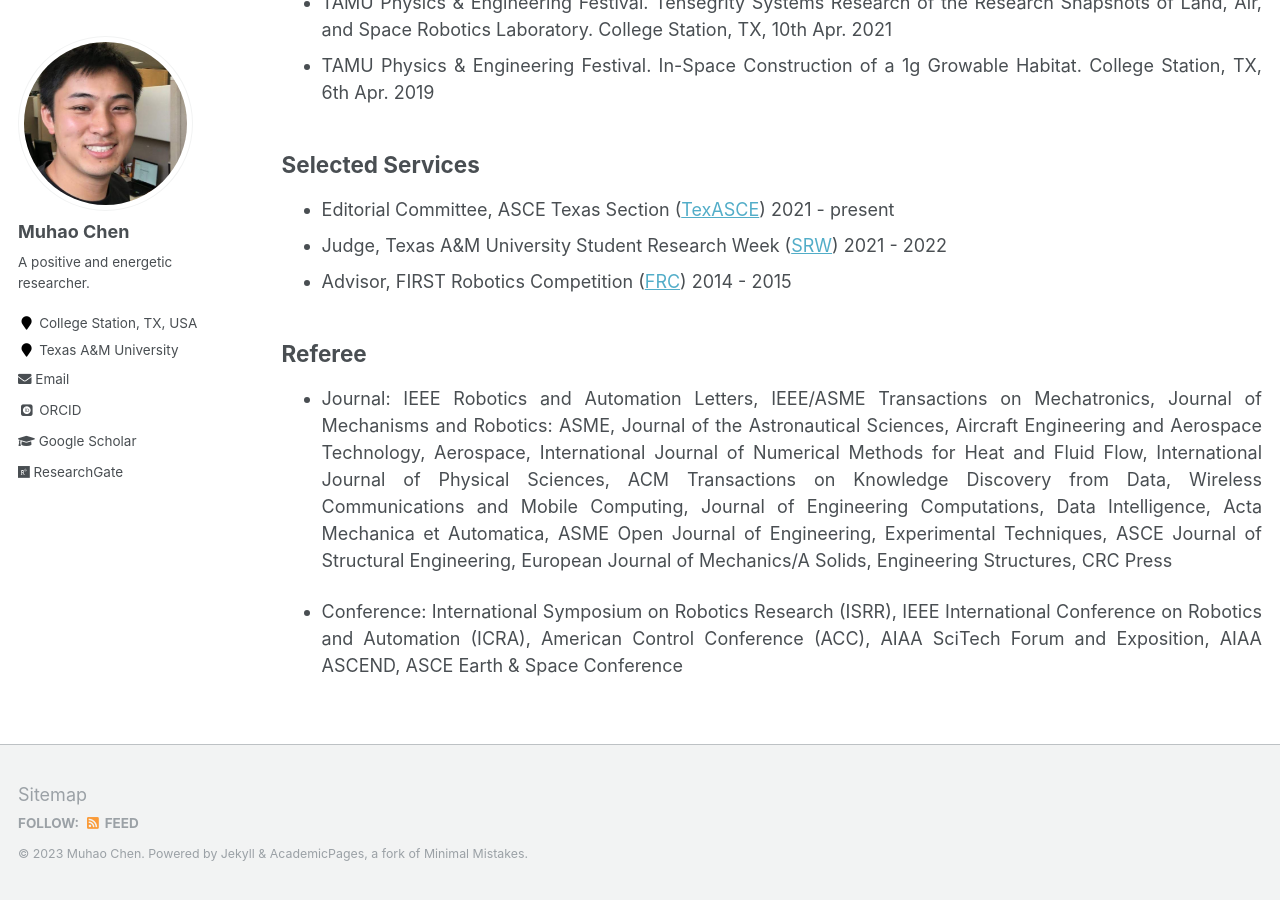
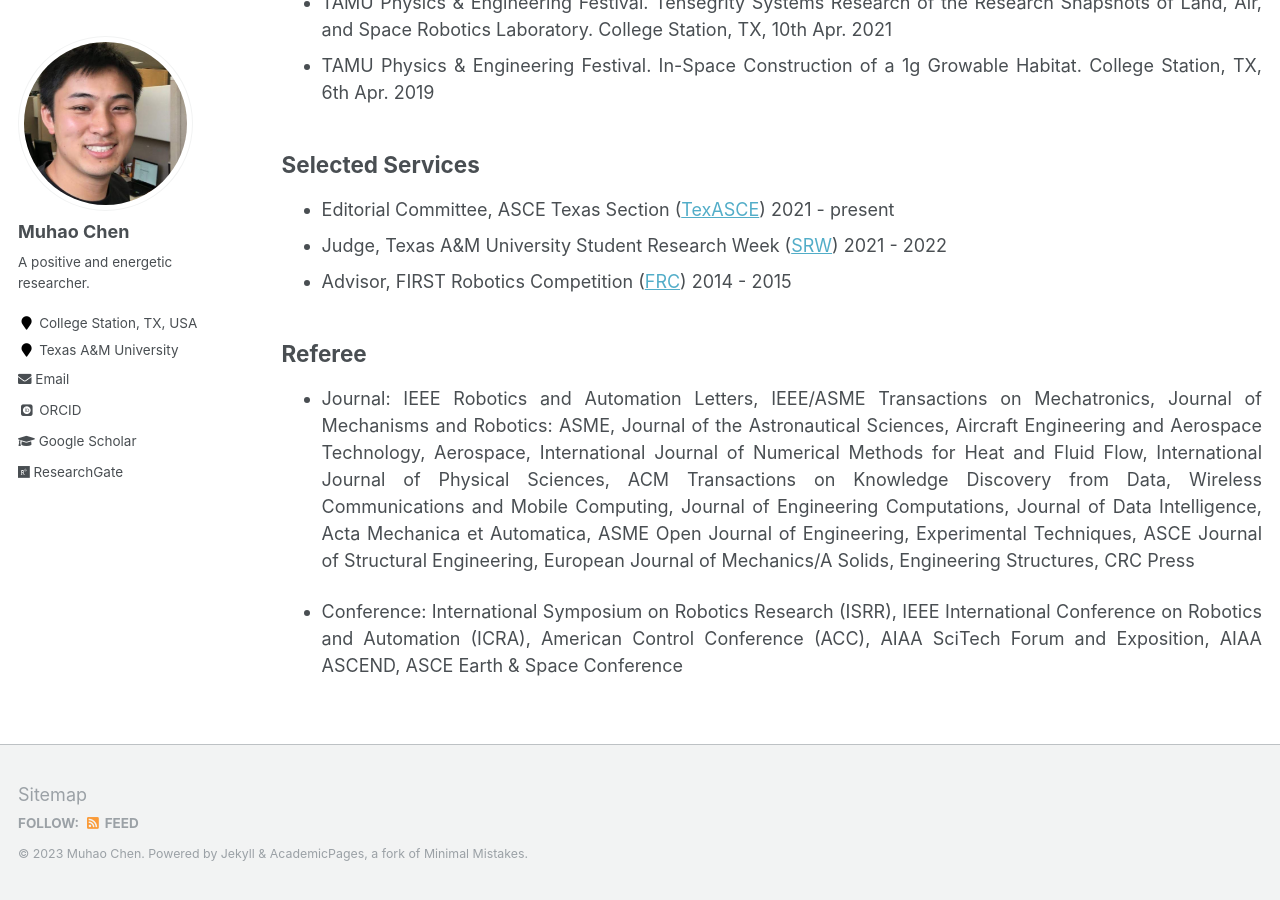
Before and after one commit to Muhao-Chen/muhao-chen.github.io, a Jekyll site: the page built from _pages/professional-activities.md, in a window 1280 px wide and 900 px high, scrolled down 1651 px. Built offline with Jekyll 4.4.1, drawn with Linux system fonts in a browser that asks for light colours; some web fonts are replaced.

Commit message:
Update professional-activities.md

```diff
--- a/_pages/professional-activities.md
+++ b/_pages/professional-activities.md
@@ -64,7 +64,7 @@ toc_max_header: 1
 
 ## Referee
 
-* Journal: IEEE Robotics and Automation Letters, IEEE/ASME Transactions on Mechatronics, Journal of Mechanisms and Robotics: ASME, Journal of the Astronautical Sciences, Aircraft Engineering and Aerospace Technology, Aerospace, International Journal of Numerical Methods for Heat and Fluid Flow, International Journal of Physical Sciences, ACM Transactions on Knowledge Discovery from Data, Wireless Communications and Mobile Computing, Journal of Engineering Computations, Data Intelligence, Acta Mechanica et Automatica, ASME Open Journal of Engineering, Experimental Techniques, ASCE Journal of Structural Engineering, European Journal of Mechanics/A Solids, Engineering Structures, CRC Press
+* Journal: IEEE Robotics and Automation Letters, IEEE/ASME Transactions on Mechatronics, Journal of Mechanisms and Robotics: ASME, Journal of the Astronautical Sciences, Aircraft Engineering and Aerospace Technology, Aerospace, International Journal of Numerical Methods for Heat and Fluid Flow, International Journal of Physical Sciences, ACM Transactions on Knowledge Discovery from Data, Wireless Communications and Mobile Computing, Journal of Engineering Computations, Journal of Data Intelligence, Acta Mechanica et Automatica, ASME Open Journal of Engineering, Experimental Techniques, ASCE Journal of Structural Engineering, European Journal of Mechanics/A Solids, Engineering Structures, CRC Press
 
 * Conference: International Symposium on Robotics Research (ISRR), IEEE International Conference on Robotics and Automation (ICRA), American Control Conference (ACC), AIAA SciTech
 Forum and Exposition, AIAA ASCEND, ASCE Earth & Space Conference
```
